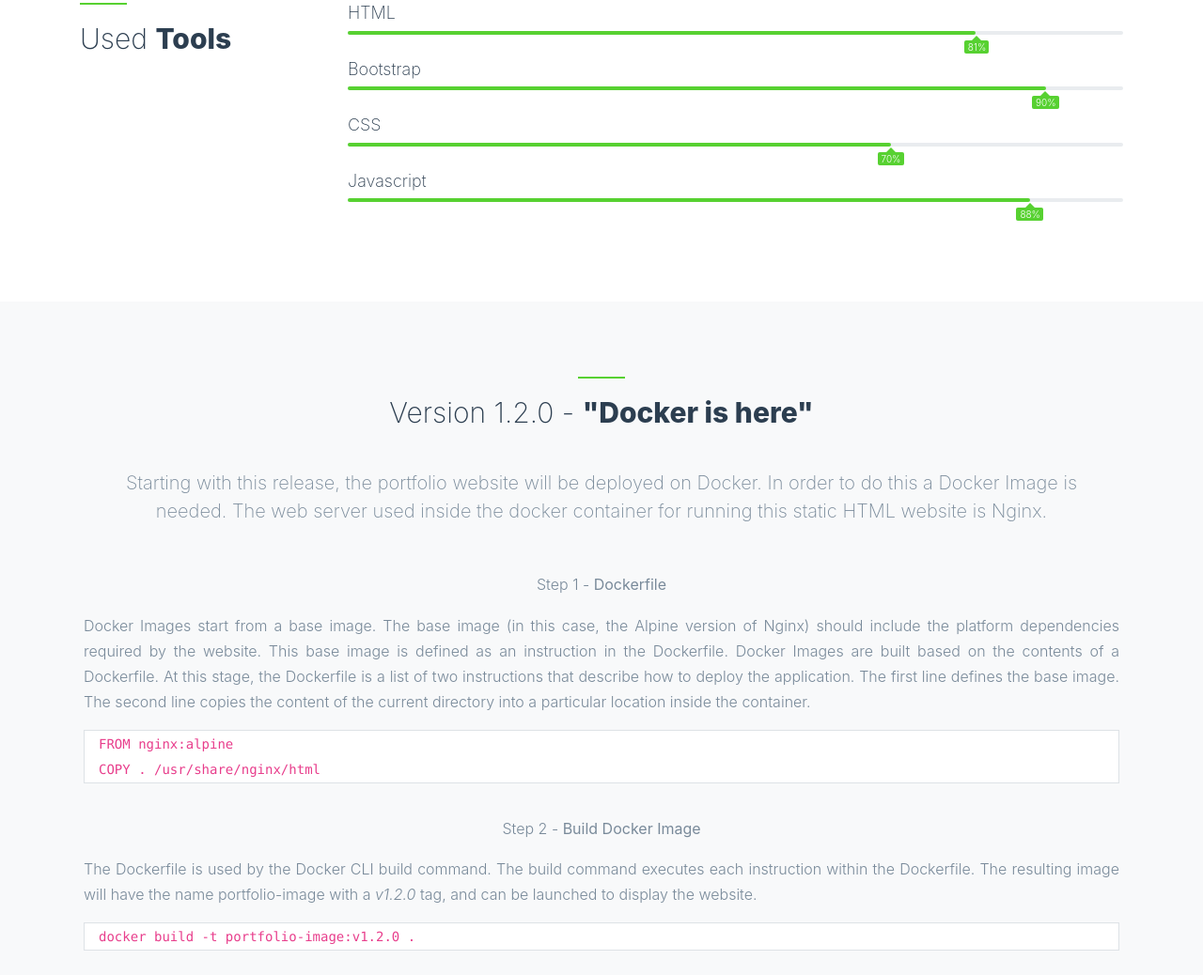
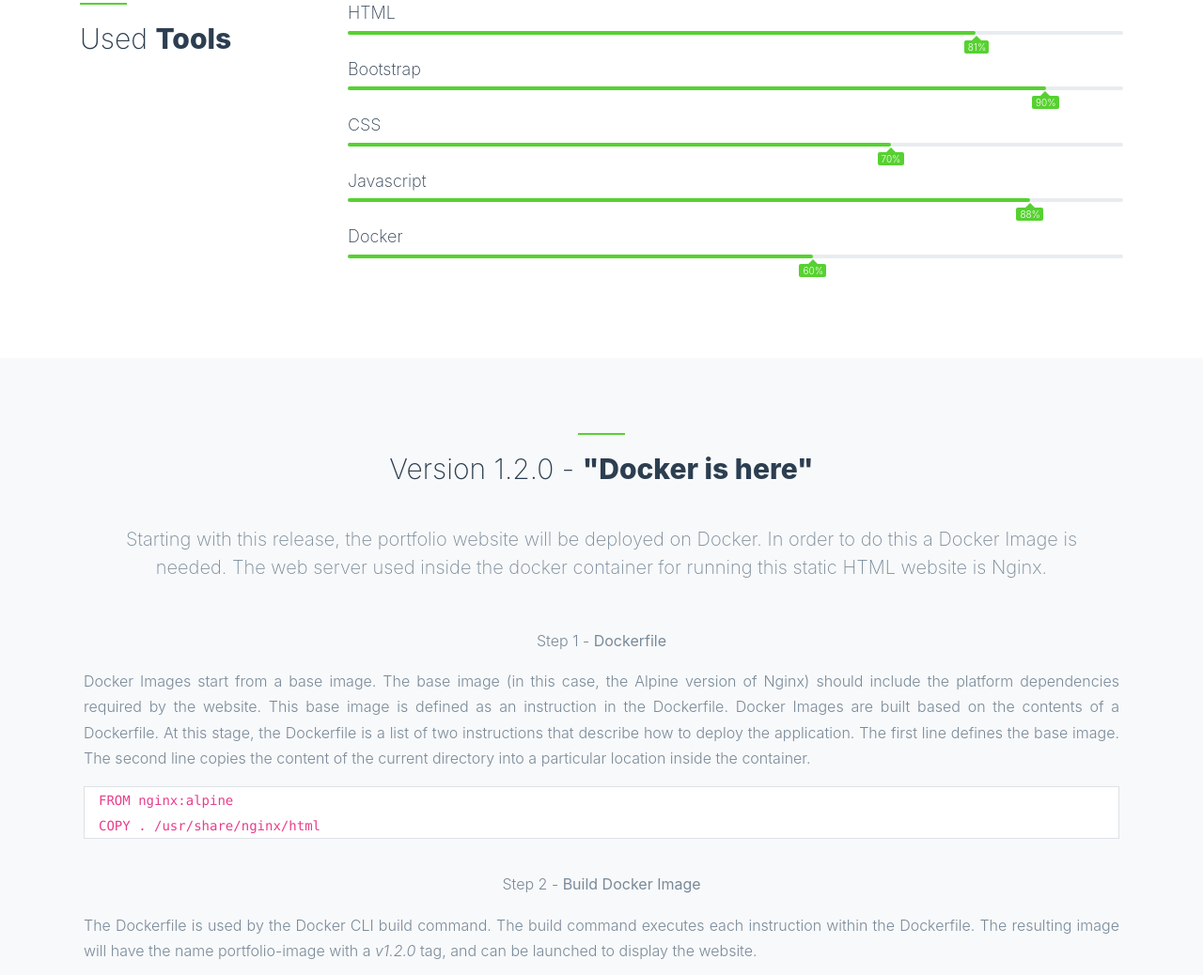
Before and after one commit to anvaplus/portfolio, a plain HTML site: page mainsite.html in a window 1280 px wide. Shown: the part 1575-2613 px from the top of the page at 94% size. Drawn offline with nearby package versions, Linux system fonts and the light colour scheme; some packages are replaced by stand-ins of ours; no server answers.

Commit message:
[MYP-20] Add Docker progress bar on "Used Tolls" section

```diff
--- a/mainsite.html
+++ b/mainsite.html
@@ -133,6 +133,16 @@
               <div class="progress-bar" role="progressbar" style="width: 88%" aria-valuenow="88" aria-valuemin="0"
                 aria-valuemax="100">
                 <span>88%</span>
+              </div>
+            </div>
+          </div>
+
+          <div class="skill">
+            <h3>Docker</h3>
+            <div class="progress">
+              <div class="progress-bar" role="progressbar" style="width: 60%" aria-valuenow="60" aria-valuemin="0"
+                aria-valuemax="100">
+                <span>60%</span>
               </div>
             </div>
           </div>
```
